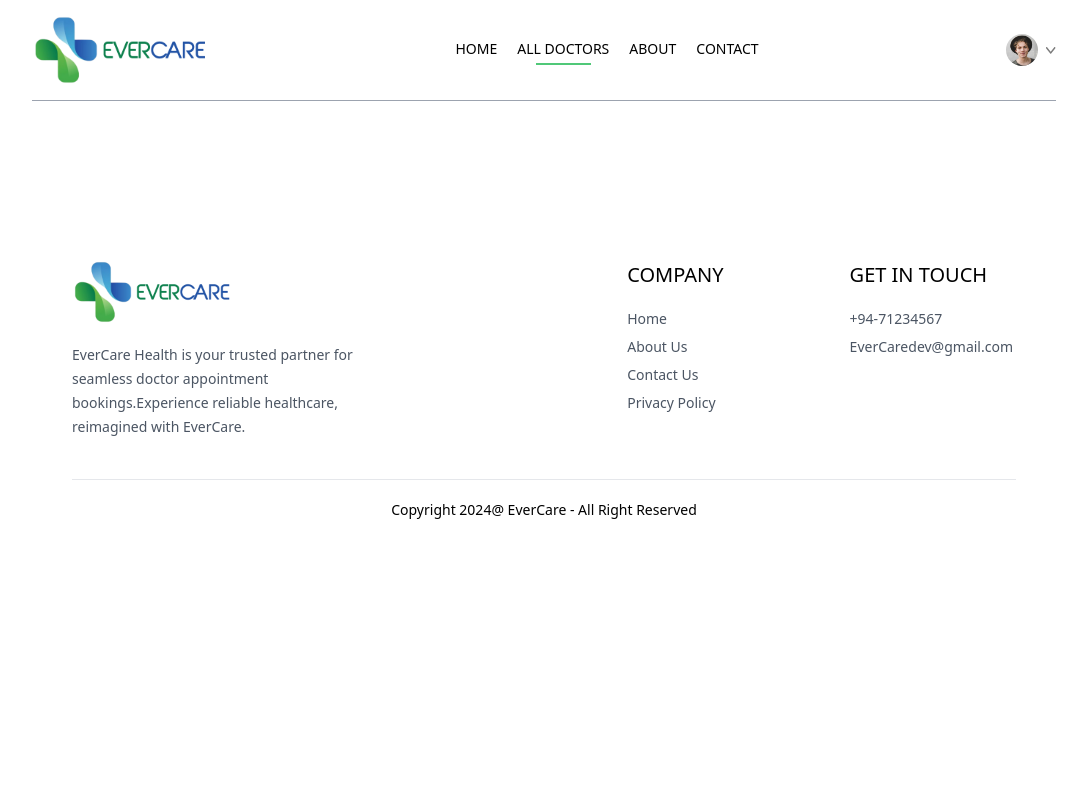
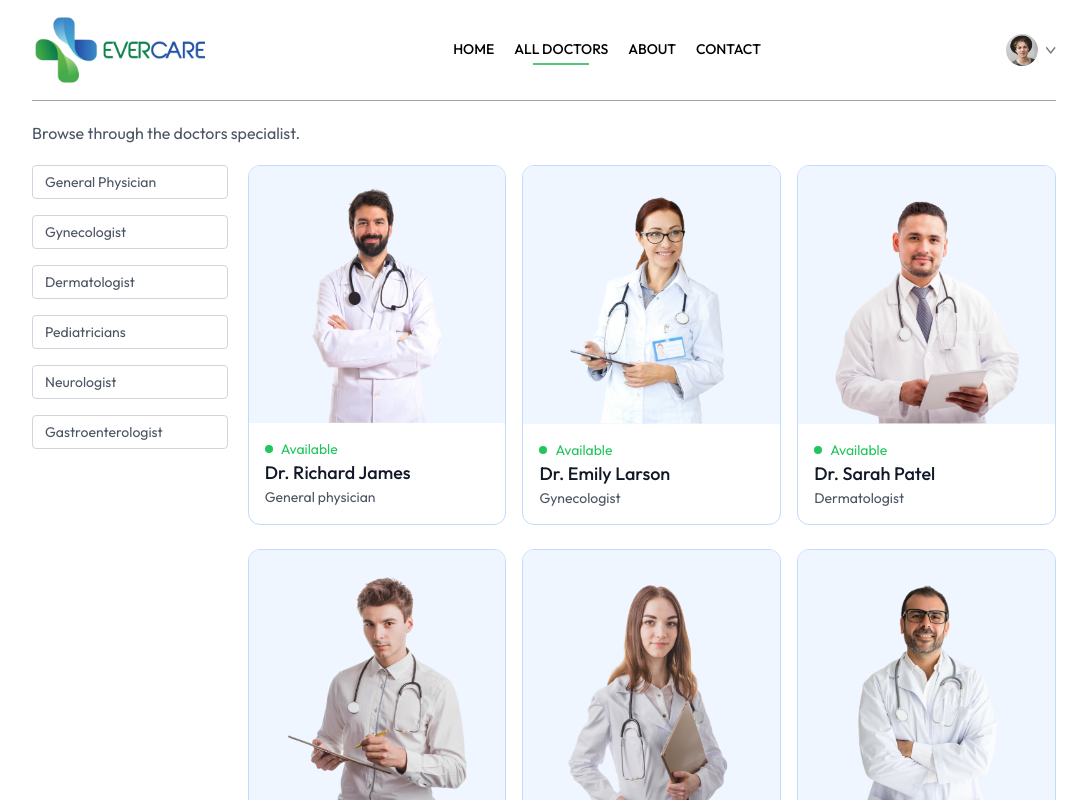
Before and after one commit to Pasiduchamod/EverCare-Health, a React (Vite) app in the folder frontend/: page /doctors in a window 1280 px wide. Shown: the top 800 px of the page, without its empty margins (96-1183 px from the left). Built offline with nearby package versions, Linux system fonts and the light colour scheme.

Commit message:
Added Appointment page

```diff
--- a/frontend/src/assets/assets.js
+++ b/frontend/src/assets/assets.js
@@ -94,7 +94,7 @@
         degree: 'MBBS',
         experience: '4 Years',
         about: 'Dr. Davis has a strong commitment to delivering comprehensive medical care, focusing on preventive medicine, early diagnosis, and effective treatment strategies. Dr. Davis has a strong commitment to delivering comprehensive medical care, focusing on preventive medicine, early diagnosis, and effective treatment strategies.',
-        fees: 50,
+        fees: 5000,
         address: {
             line1: '17th Cross, Richmond',
             line2: 'Circle, Ring Road, London'
@@ -108,7 +108,7 @@
         degree: 'MBBS',
         experience: '3 Years',
         about: 'Dr. Davis has a strong commitment to delivering comprehensive medical care, focusing on preventive medicine, early diagnosis, and effective treatment strategies. Dr. Davis has a strong commitment to delivering comprehensive medical care, focusing on preventive medicine, early diagnosis, and effective treatment strategies.',
-        fees: 60,
+        fees: 6000,
         address: {
             line1: '27th Cross, Richmond',
             line2: 'Circle, Ring Road, London'
@@ -122,7 +122,7 @@
         degree: 'MBBS',
         experience: '1 Years',
         about: 'Dr. Davis has a strong commitment to delivering comprehensive medical care, focusing on preventive medicine, early diagnosis, and effective treatment strategies. Dr. Davis has a strong commitment to delivering comprehensive medical care, focusing on preventive medicine, early diagnosis, and effective treatment strategies.',
-        fees: 30,
+        fees: 3000,
         address: {
             line1: '37th Cross, Richmond',
             line2: 'Circle, Ring Road, London'
@@ -136,7 +136,7 @@
         degree: 'MBBS',
         experience: '2 Years',
         about: 'Dr. Davis has a strong commitment to delivering comprehensive medical care, focusing on preventive medicine, early diagnosis, and effective treatment strategies. Dr. Davis has a strong commitment to delivering comprehensive medical care, focusing on preventive medicine, early diagnosis, and effective treatment strategies.',
-        fees: 40,
+        fees: 4000,
         address: {
             line1: '47th Cross, Richmond',
             line2: 'Circle, Ring Road, London'
@@ -150,7 +150,7 @@
         degree: 'MBBS',
         experience: '4 Years',
         about: 'Dr. Davis has a strong commitment to delivering comprehensive medical care, focusing on preventive medicine, early diagnosis, and effective treatment strategies. Dr. Davis has a strong commitment to delivering comprehensive medical care, focusing on preventive medicine, early diagnosis, and effective treatment strategies.',
-        fees: 50,
+        fees: 5000,
         address: {
             line1: '57th Cross, Richmond',
             line2: 'Circle, Ring Road, London'
@@ -164,7 +164,7 @@
         degree: 'MBBS',
         experience: '4 Years',
         about: 'Dr. Davis has a strong commitment to delivering comprehensive medical care, focusing on preventive medicine, early diagnosis, and effective treatment strategies. Dr. Davis has a strong commitment to delivering comprehensive medical care, focusing on preventive medicine, early diagnosis, and effective treatment strategies.',
-        fees: 50,
+        fees: 5000,
         address: {
             line1: '57th Cross, Richmond',
             line2: 'Circle, Ring Road, London'
@@ -178,7 +178,7 @@
         degree: 'MBBS',
         experience: '4 Years',
         about: 'Dr. Davis has a strong commitment to delivering comprehensive medical care, focusing on preventive medicine, early diagnosis, and effective treatment strategies. Dr. Davis has a strong commitment to delivering comprehensive medical care, focusing on preventive medicine, early diagnosis, and effective treatment strategies.',
-        fees: 50,
+        fees: 5000,
         address: {
             line1: '17th Cross, Richmond',
             line2: 'Circle, Ring Road, London'
@@ -192,7 +192,7 @@
         degree: 'MBBS',
         experience: '3 Years',
         about: 'Dr. Davis has a strong commitment to delivering comprehensive medical care, focusing on preventive medicine, early diagnosis, and effective treatment strategies. Dr. Davis has a strong commitment to delivering comprehensive medical care, focusing on preventive medicine, early diagnosis, and effective treatment strategies.',
-        fees: 60,
+        fees: 6000,
         address: {
             line1: '27th Cross, Richmond',
             line2: 'Circle, Ring Road, London'
@@ -206,7 +206,7 @@
         degree: 'MBBS',
         experience: '1 Years',
         about: 'Dr. Davis has a strong commitment to delivering comprehensive medical care, focusing on preventive medicine, early diagnosis, and effective treatment strategies. Dr. Davis has a strong commitment to delivering comprehensive medical care, focusing on preventive medicine, early diagnosis, and effective treatment strategies.',
-        fees: 30,
+        fees: 3000,
         address: {
             line1: '37th Cross, Richmond',
             line2: 'Circle, Ring Road, London'
@@ -220,7 +220,7 @@
         degree: 'MBBS',
         experience: '2 Years',
         about: 'Dr. Davis has a strong commitment to delivering comprehensive medical care, focusing on preventive medicine, early diagnosis, and effective treatment strategies. Dr. Davis has a strong commitment to delivering comprehensive medical care, focusing on preventive medicine, early diagnosis, and effective treatment strategies.',
-        fees: 40,
+        fees: 4000,
         address: {
             line1: '47th Cross, Richmond',
             line2: 'Circle, Ring Road, London'
@@ -230,11 +230,11 @@
         _id: 'doc11',
         name: 'Dr. Zoe Kelly',
         image: doc11,
-        speciality: 'Neurologist',
+        speciality: 'Gastroenterologist',
         degree: 'MBBS',
         experience: '4 Years',
         about: 'Dr. Davis has a strong commitment to delivering comprehensive medical care, focusing on preventive medicine, early diagnosis, and effective treatment strategies. Dr. Davis has a strong commitment to delivering comprehensive medical care, focusing on preventive medicine, early diagnosis, and effective treatment strategies.',
-        fees: 50,
+        fees: 5000,
         address: {
             line1: '57th Cross, Richmond',
             line2: 'Circle, Ring Road, London'
@@ -248,7 +248,7 @@
         degree: 'MBBS',
         experience: '4 Years',
         about: 'Dr. Davis has a strong commitment to delivering comprehensive medical care, focusing on preventive medicine, early diagnosis, and effective treatment strategies. Dr. Davis has a strong commitment to delivering comprehensive medical care, focusing on preventive medicine, early diagnosis, and effective treatment strategies.',
-        fees: 50,
+        fees: 5000,
         address: {
             line1: '57th Cross, Richmond',
             line2: 'Circle, Ring Road, London'
@@ -262,7 +262,7 @@
         degree: 'MBBS',
         experience: '4 Years',
         about: 'Dr. Davis has a strong commitment to delivering comprehensive medical care, focusing on preventive medicine, early diagnosis, and effective treatment strategies. Dr. Davis has a strong commitment to delivering comprehensive medical care, focusing on preventive medicine, early diagnosis, and effective treatment strategies.',
-        fees: 50,
+        fees: 5000,
         address: {
             line1: '17th Cross, Richmond',
             line2: 'Circle, Ring Road, London'
@@ -276,7 +276,7 @@
         degree: 'MBBS',
         experience: '3 Years',
         about: 'Dr. Davis has a strong commitment to delivering comprehensive medical care, focusing on preventive medicine, early diagnosis, and effective treatment strategies. Dr. Davis has a strong commitment to delivering comprehensive medical care, focusing on preventive medicine, early diagnosis, and effective treatment strategies.',
-        fees: 60,
+        fees: 6000,
         address: {
             line1: '27th Cross, Richmond',
             line2: 'Circle, Ring Road, London'
@@ -290,7 +290,7 @@
         degree: 'MBBS',
         experience: '1 Years',
         about: 'Dr. Davis has a strong commitment to delivering comprehensive medical care, focusing on preventive medicine, early diagnosis, and effective treatment strategies. Dr. Davis has a strong commitment to delivering comprehensive medical care, focusing on preventive medicine, early diagnosis, and effective treatment strategies.',
-        fees: 30,
+        fees: 3000,
         address: {
             line1: '37th Cross, Richmond',
             line2: 'Circle, Ring Road, London'
--- a/frontend/src/components/Footer.jsx
+++ b/frontend/src/components/Footer.jsx
@@ -7,7 +7,7 @@
         <div className='flex flex-col sm:grid grid-cols-[3fr_1fr_1fr] gap-14 my-10 mt-40 text-sm'>
             {/*---------Left Side--------*/}
             <div>
-                <img className='mb-5 w-40'src={assets.logo}></img>
+                <img className='mb-5 w-40' src={assets.logo}></img>
                 <p className='w-full md:w-2/3 text-gray-600 leading-6'>EverCare Health is your trusted partner for seamless doctor appointment bookings.Experience reliable healthcare, reimagined with EverCare.</p>
             </div>
             {/*----------center----------*/}
--- a/frontend/src/components/Navbar.jsx
+++ b/frontend/src/components/Navbar.jsx
@@ -11,7 +11,7 @@
 
   return (
     <div className='flex items-center justify-between text-sm py-4 mb-5 border-b border-b-gray-400'>
-      <img className='w-44 cursor-pointer' src={assets.logo} alt='logo'/>
+      <img onClick={()=>navigate('/')} className='w-44 cursor-pointer' src={assets.logo} alt='logo'/>
       <ul className='hidden md:flex items-start gap-5 font-medium'>
         <NavLink to='/'>
             <li className='py-1'>HOME</li>
--- a/frontend/src/components/SpecialityMenu.jsx
+++ b/frontend/src/components/SpecialityMenu.jsx
@@ -9,7 +9,7 @@
         <p className='sm:w-1/3 text-center text-sm'>Simply browse through our extensive list of trusted doctors,shedule your appointment hassle-free.</p>
         <div className='flex sm:justify-center gap-4 pt-5 w-full overflow-scroll'>
             {specialityData.map((item,index)=>(
-                <Link onClick={()=>scrollTo(0,0)} className='flex flex-col items-center text-xs cursor-pointer flex-shrink-0 hover:translate-y-[-10px] transition-all duration-500'key={index} to={'/doctors/${item.speciality}'}>
+                <Link onClick={()=>scrollTo(0,0)} className='flex flex-col items-center text-xs cursor-pointer flex-shrink-0 hover:translate-y-[-10px] transition-all duration-500'key={index} to={`/doctors/${item.speciality}`}>
                     <img className='w-16 sm:w-24 mb-2' src={item.image} alt=""/>
                     <p>{item.speciality}</p>
                 </Link>
--- a/frontend/src/context/AppContext.jsx
+++ b/frontend/src/context/AppContext.jsx
@@ -4,8 +4,12 @@
 export const AppContext = createContext()
 
 const AppContextProvider = (props) =>{
+
+    const currencySymbol = 'Rs.'
+
     const value = {
-        doctors
+        doctors,
+        currencySymbol
     }
     return(
         <AppContext.Provider value={value}>
--- a/frontend/src/index.css
+++ b/frontend/src/index.css
@@ -1,7 +1,12 @@
+@import url('https://fonts.googleapis.com/css2?family=Outfit:wght@100..900&display=swap');
 @tailwind base;
 @tailwind components;
 @tailwind utilities;
 
+
+*{
+    font-family:Outfit;
+}
 .active hr{
     @apply block
 }
--- a/frontend/src/pages/Appointment.jsx
+++ b/frontend/src/pages/Appointment.jsx
@@ -1,9 +1,102 @@
-import React from 'react'
+import React, { useContext,useEffect,useState } from 'react'
+import { useParams } from 'react-router-dom'
+import { AppContext } from '../context/AppContext'
+import { assets } from '../assets/assets'
 
 const Appointment = () => {
-  return (
+
+  const {docId} = useParams()
+  const {doctors,currencySymbol} = useContext(AppContext)
+
+  const[docInfo,setDocInfo] = useState(null)
+  const[docSlots,setDocSlots] = useState([])
+  const[slotIndex,setSlotIndex] = useState(0)
+  const[slotTime,setSlotTime] = useState('')
+
+  const fetchDocInfo = async() =>{
+    const docInfo = doctors.find(doc => doc._id === docId)
+    setDocInfo(docInfo)
+    console.log(docInfo);
+  }
+
+  const getAvailableSlots = async () =>{
+    setDocSlots([])
+
+    let today = new Date()
+    for(let i=0;i<7;i++){
+      let currentDate = new Date(today)
+      currentDate.setDate(today.getDate()+i)
+
+
+      let endTime = new Date()
+      endTime.setDate(today.getDate()+i)
+      endTime.setHours(21,0,0,0)
+
+      if(today.getDate() === currentDate.getDate()){
+        currentDate.setHours(currentDate.getHours()>10? currentDate.getHours() + 1 : 10)
+        currentDate.setMinutes(currentDate.getMinutes() > 30 ? 30 : 0)
+      }else{
+        currentDate.setHours(10)
+        currentDate.setMinutes(0)
+      }
+
+      let timeSlots = []
+
+      while(currentDate < endTime){
+        let formattedTime = currentDate.toLocaleTimeString([],{hour:'2-digit',minute:'2-digit'})
+
+        timeSlots.push({
+          datetime: new Date(currentDate),
+          time: formattedTime
+        })
+
+        currentDate.setMinutes(currentDate.getMinutes()+30)
+      }
+
+      setDocSlots(prev => ([...prev,timeSlots]))
+    }
+  }
+
+  useEffect(()=>{
+    fetchDocInfo()
+  },[doctors,docId])
+
+  useEffect(()=>{
+    getAvailableSlots()
+  },[docInfo])
+
+  useEffect(()=>{
+    console.log(docSlots);
+  },[docSlots])
+
+  return docInfo && (
     <div>
-
+        {/*-------------Doctor Details-----------*/}
+        <div className='flex flex-col sm:flex-row gap-4'>
+          <div>
+            <img className='bg-primary w-full sm:max-w-72 rounded-lg' src={docInfo.image}></img>
+          </div>
+          <div className='flex-1 border border-gray-400 rounded-lg p-8 py-7 bg-white mx-2 sm:mx-0 mt-[-80px] sm:mt-0'>
+            {/*-----------Doc Info:name,degree,experiance--------------*/}
+            <p className='flex items-center gap-2 text-2xl font-medium text-gray-900'>
+              {docInfo.name}
+              <img className={'w-5'}src={assets.verified_icon}></img>
+            </p>
+            <div className='flex items-center gap-2 text-sm mt-1 text-gray-600'>
+              <p>{docInfo.degree} - {docInfo.speciality}</p>
+              <button className='py-0.5 px-2 border text-xs rounded-full '>{docInfo.experience}</button>
+            </div>
+            {/*--------Doctor About------*/}
+            <div>
+              <p className='flex items-center gap-1 text-sm font-medium text-gray-900 mt-3'>
+                About <img src={assets.info_icon}></img></p>
+              <p className='text-sm text-gray-500 max-w-[700px] mt-1'>{docInfo.about}</p>
+            </div>
+            <p className='text-gray-500 font-medium mt-4'>
+              Appointment fee:<span className='text-gray-600'>{currencySymbol}{docInfo.fees}</span>
+            </p>
+          </div>
+        </div>
     </div>
   )
 }
--- a/frontend/src/pages/Doctors.jsx
+++ b/frontend/src/pages/Doctors.jsx
@@ -1,9 +1,56 @@
-import React from 'react'
+import React, { useContext, useEffect, useState } from 'react'
+import { useNavigate, useParams } from 'react-router-dom'
+import { AppContext } from '../context/AppContext'
 
 const Doctors = () => {
+
+  const { speciality } = useParams()
+  const[filterDoc,setFilterDoc] = useState([])
+  const navigate = useNavigate()
+
+  const {doctors} =useContext(AppContext)
+
+  const applyFilter = () =>{
+    if(speciality){
+      setFilterDoc(doctors.filter(doc=>doc.speciality === speciality))
+    }else{
+      setFilterDoc(doctors)
+    }
+  }
+
+  useEffect(()=>{
+    applyFilter()
+  },[doctors,speciality])
+
   return (
     <div>
-
+      <p className='text-gray-600'>Browse through the doctors specialist.</p>
+      <div className='flex flex-col sm:flex-row items-start gap-5 mt-5'>
+        <div className='flex flex-col gap-4 text-sm text-gray-600 '>
+          <p onClick={()=>speciality === 'General physician' ?navigate('/doctors'): navigate('/doctors/General physician')} className={`w-[94vw] sm:w-auto pl-3 py-1.5 pr-16 border border-gray-300 rounded transition-all cursor-pointer ${speciality ==="General physician"?"bg-green-100 text-black": ""}`}>General Physician</p>
+          <p onClick={()=>speciality === 'Gynecologist' ?navigate('/doctors'): navigate('/doctors/Gynecologist')} className={`w-[94vw] sm:w-auto pl-3 py-1.5 pr-16 border border-gray-300 rounded transition-all cursor-pointer ${speciality ==="Gynecologist"?"bg-green-100 text-black": ""}`}>Gynecologist</p>
+          <p onClick={()=>speciality === 'Dermatologist' ?navigate('/doctors'): navigate('/doctors/Dermatologist')} className={`w-[94vw] sm:w-auto pl-3 py-1.5 pr-16 border border-gray-300 rounded transition-all cursor-pointer ${speciality ==="Dermatologist"?"bg-green-100 text-black": ""}`}>Dermatologist</p>
+          <p onClick={()=>speciality === 'Pediatricians' ?navigate('/doctors'): navigate('/doctors/Pediatricians')} className={`w-[94vw] sm:w-auto pl-3 py-1.5 pr-16 border border-gray-300 rounded transition-all cursor-pointer ${speciality ==="Pediatricians"?"bg-green-100 text-black": ""}`}>Pediatricians</p>
+          <p onClick={()=>speciality === 'Neurologist' ?navigate('/doctors'): navigate('/doctors/Neurologist')} className={`w-[94vw] sm:w-auto pl-3 py-1.5 pr-16 border border-gray-300 rounded transition-all cursor-pointer ${speciality ==="Neurologist"?"bg-green-100 text-black": ""}`}>Neurologist</p>
+          <p onClick={()=>speciality === 'Gastroenterologist' ?navigate('/doctors'): navigate('/doctors/Gastroenterologist')} className={`w-[94vw] sm:w-auto pl-3 py-1.5 pr-16 border border-gray-300 rounded transition-all cursor-pointer ${speciality ==="Gastroenterologist"?"bg-green-100 text-black": ""}`}>Gastroenterologist</p>
+        </div>
+        <div className='w-full grid grid-cols-auto gap-4 gap-y-6'>
+          {
+            filterDoc.map((item,index)=>(
+              <div onClick={()=>navigate(`/appointment/${item._id}`)} className='border border-blue-200 rounded-xl overflow-hidden cursor-pointer hover:translate-y-[-10px] transition-all duration-500' key={index}>
+                <img className='bg-blue-50' src={item.image}></img>
+                <div className='p-4'>
+                  <div className='flex items-center gap-2 text-sm text-colo text-green-500'>
+                    <p className='w-2 h-2 bg-green-500 rounded-full'></p><p>Available</p>
+                  </div>
+                  <p className='text-gray-900 text-lg font-medium'>{item.name}</p>
+                  <p className='text-gray-600 text-sm'>{item.speciality}</p>
+                </div>
+              </div>
+            ))
+          }
+        </div>
+      </div>
     </div>
   )
 }
```
